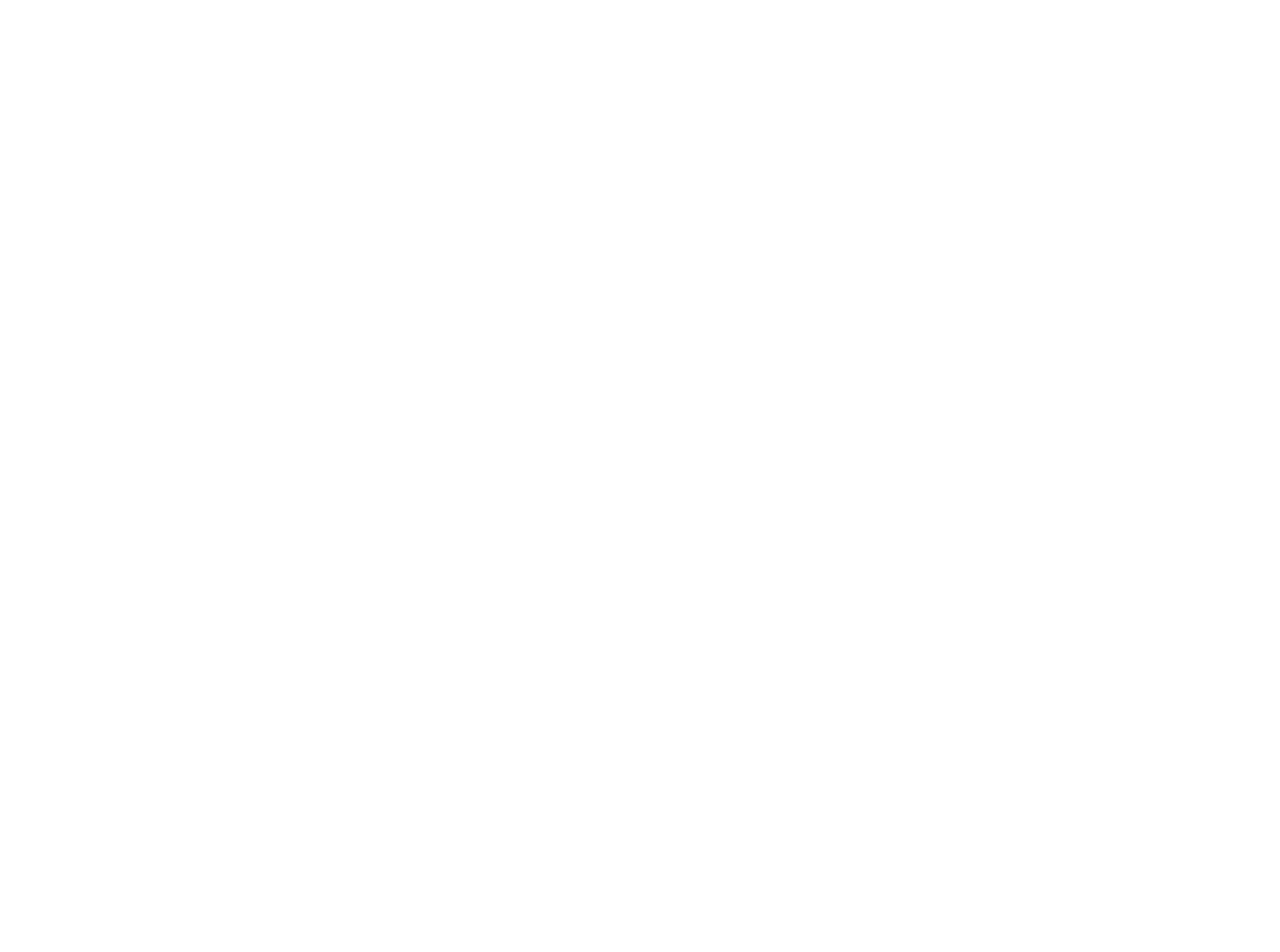
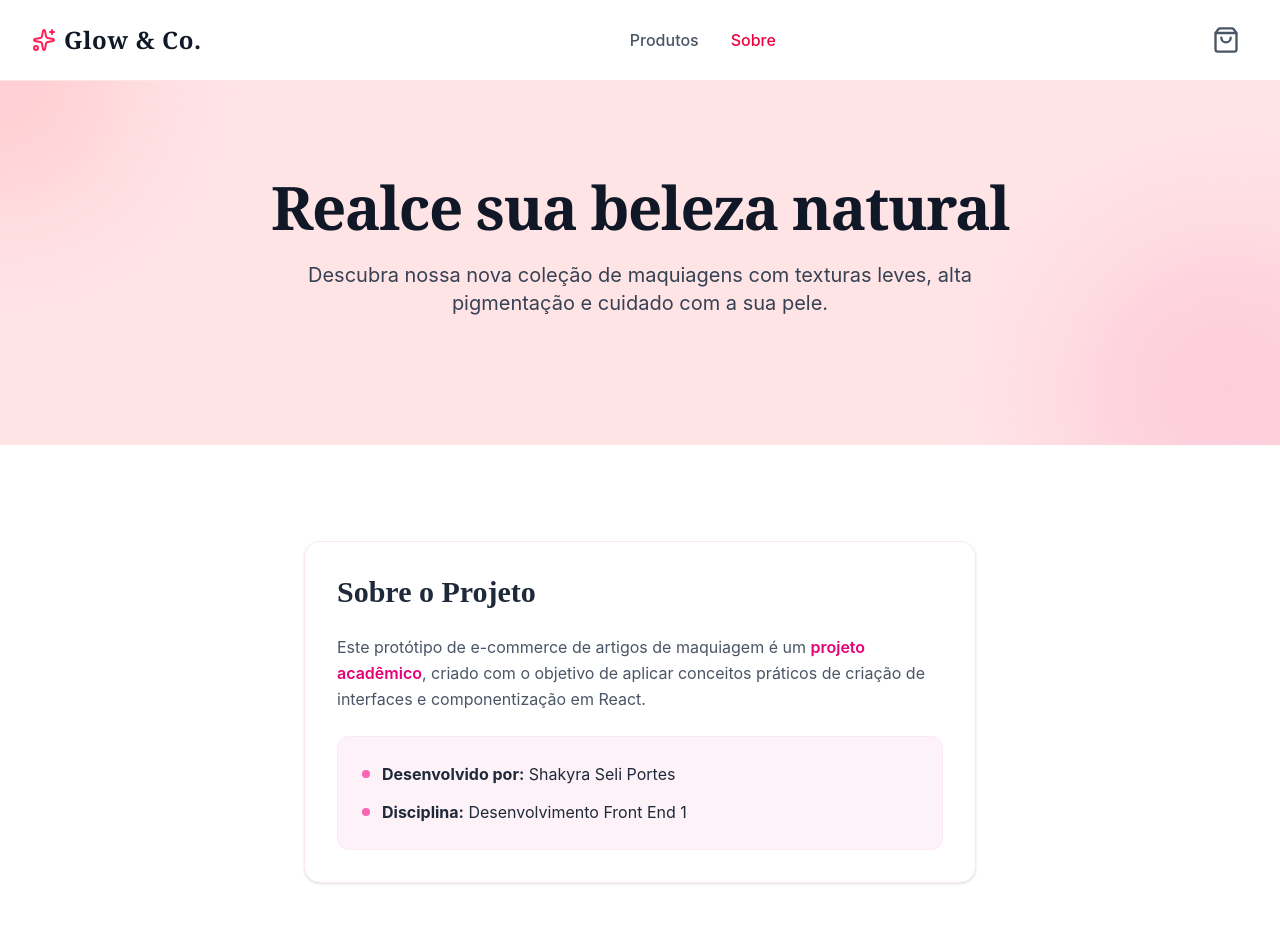
Before and after one commit to ssp1999/products-page, a React (Vite) app: page /about in a window 1280 px wide. Before the commit this address had no page. Shown: the top 952 px of the page. Before the commit the page ends 800 px from the top, so only its background shows below. Built offline with nearby package versions, Linux system fonts and the light colour scheme.

Commit message:
feat: adicionando a página sobre

```diff
--- a/src/App.tsx
+++ b/src/App.tsx
@@ -1,6 +1,7 @@
 import { BrowserRouter, Routes, Route } from "react-router-dom"
 import DefaultLayout from "./layouts/DefaultLayout"
 import Products from "./pages/Products"
+import About from "./pages/About"
 
 function App() {
   return (
@@ -8,6 +9,7 @@ function App() {
       <Routes>
         <Route path="/" element={<DefaultLayout />}>
           <Route index element={<Products />} />
+          <Route path="about" element={<About />} />
         </Route>
       </Routes>
     </BrowserRouter>
--- a/src/components/Header/index.tsx
+++ b/src/components/Header/index.tsx
@@ -1,4 +1,5 @@
 import { Sparkles, ShoppingBag } from "lucide-react"
+import { NavLink } from "react-router-dom"
 
 interface HeaderProps {
   cartCount: number
@@ -19,9 +20,25 @@ const Header = ({ cartCount }: HeaderProps) => {
 
           {/* Navigation Links */}
           <div className="hidden md:flex space-x-8 items-center">
-            <a href="#" className="text-gray-600 hover:text-rose-600 transition-colors font-medium">Início</a>
-            <a href="#" className="text-rose-600 font-medium">Produtos</a>
-            <a href="#" className="text-gray-600 hover:text-rose-600 transition-colors font-medium">Sobre</a>
+            <NavLink
+              to="/"
+              className={({ isActive }) =>
+                `font-medium transition-colors ${isActive ? 'text-rose-600' : 'text-gray-600 hover:text-rose-600'
+                }`
+              }
+            >
+              Produtos
+            </NavLink>
+
+            <NavLink
+              to="/about"
+              className={({ isActive }) =>
+                `font-medium transition-colors ${isActive ? 'text-rose-600' : 'text-gray-600 hover:text-rose-600'
+                }`
+              }
+            >
+              Sobre
+            </NavLink>
           </div>
 
           {/* Cart Area */}
--- /dev/null
+++ b/src/pages/About/index.tsx
@@ -0,0 +1,34 @@
+const About = () => {
+  return (
+    <div className="max-w-2xl mx-auto p-8 bg-white rounded-2xl shadow-sm border border-pink-100">
+      <h2 className="text-3xl font-bold text-gray-800 mb-6" style={{ fontFamily: "'Playfair Display', serif" }}>
+        Sobre o Projeto
+      </h2>
+
+      <div className="text-gray-600 leading-relaxed">
+        <p className="mb-6">
+          Este protótipo de e-commerce de artigos de maquiagem é um <strong className="text-pink-600 font-semibold">projeto acadêmico</strong>, criado com o objetivo de aplicar conceitos práticos de criação de interfaces e componentização em React.
+        </p>
+
+        <div className="bg-pink-50 p-6 rounded-xl border border-pink-100">
+          <ul className="space-y-3 list-none">
+            <li className="flex items-center gap-3">
+              <span className="w-2 h-2 bg-pink-400 rounded-full"></span>
+              <span className="text-gray-800">
+                <strong>Desenvolvido por:</strong> Shakyra Seli Portes
+              </span>
+            </li>
+            <li className="flex items-center gap-3">
+              <span className="w-2 h-2 bg-pink-400 rounded-full"></span>
+              <span className="text-gray-800">
+                <strong>Disciplina:</strong> Desenvolvimento Front End 1
+              </span>
+            </li>
+          </ul>
+        </div>
+      </div>
+    </div>
+  )
+}
+
+export default About
```
